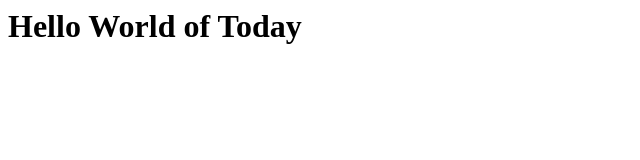
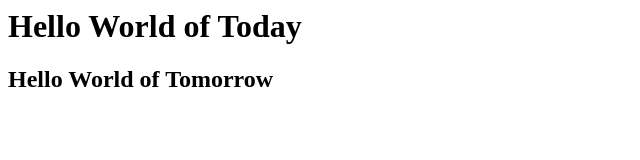
Before and after one commit to balt1794/git-test2, a plain HTML site: page index.html in a window 1280 px wide. Shown: the whole page, without its empty margins (0-640 px from the left). Drawn offline with Linux system fonts and the light colour scheme.

Commit message:
Third Commit: I have changed index.html

```diff
--- a/index.html
+++ b/index.html
@@ -1 +1,2 @@
 <h1>Hello World of Today</h1>
+<h2>Hello World of Tomorrow</h2>
```
